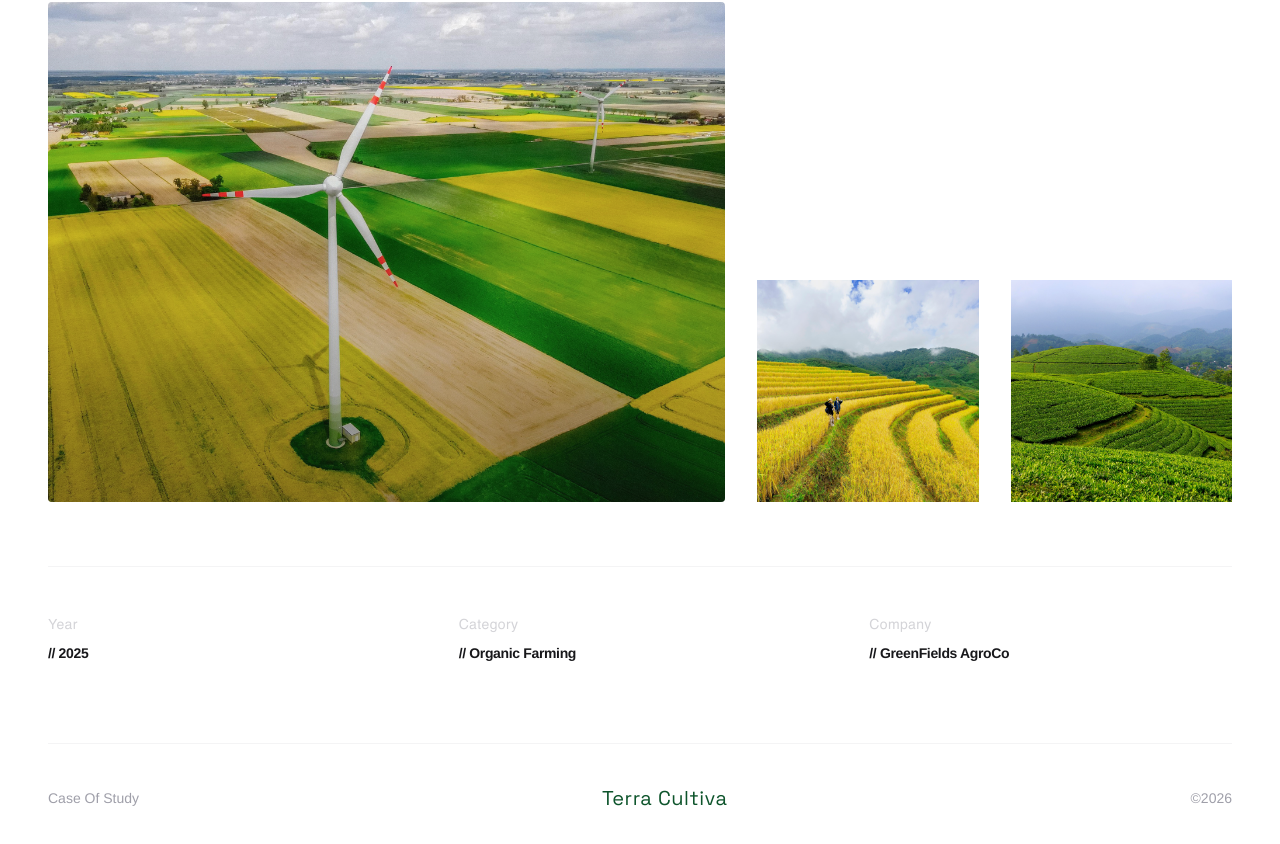
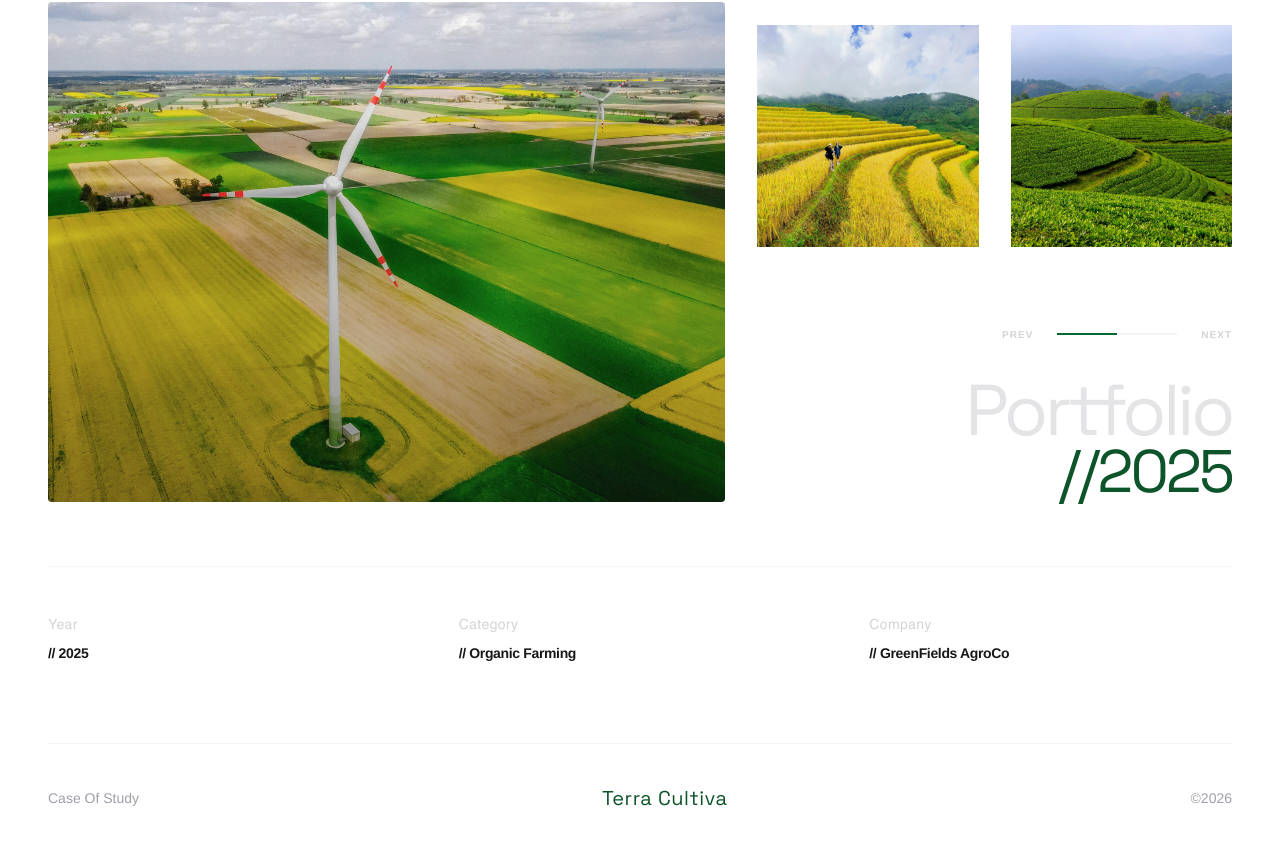
Before and after one commit to Jisap/Vite-Agency-TerraCultiva, a React (Vite) app: page / in a window 1280 px wide. Shown: the part 3534-4378 px from the top of the page. Built offline with nearby package versions, Linux system fonts and the light colour scheme; a web font is replaced by a local one.

Commit message:
feat: add CaseStudy section component with animated content, image grid, and metadata.

```diff
--- a/src/components/sections/CaseStudy.jsx
+++ b/src/components/sections/CaseStudy.jsx
@@ -117,6 +117,49 @@ const CaseStudy = () => {
                 </div>
               </motion.div>
             </div>
+
+            <motion.div
+              initial={{ opacity: 0, y: 20 }}
+              whileInView={{ opacity: 1, y: 0 }}
+              viewport={{ once: true }}
+              transition={{ duration: 1.2, delay: 0.6, ease: [0.16, 1, 0.3, 1] }}
+              className="flex items-center justify-end gap-6 mt-12"
+            >
+              <span className="text-[10px] font-black uppercase tracking-widest text-zinc-300">
+                Prev
+              </span>
+
+              <div className="flex-1 max-w-[120px] h-[2px] bg-zinc-100 relative overflow-hidden">
+                <motion.div
+                  initial={{ width: 0 }}
+                  whileInView={{ width: "50%" }}
+                  viewport={{ once: true }}
+                  transition={{ duration: 1.5, delay: 0.8, ease: [0.16, 1, 0.3, 1] }}
+                  className="absolute left-0 top-0 h-full bg-green-800"
+                />
+              </div>
+
+              <span className="text-[10px] font-black uppercase tracking-widest text-zinc-300">
+                Next
+              </span>
+            </motion.div>
+
+            <motion.div
+              initial={{ opacity: 0, y: 30 }}
+              whileInView={{ opacity: 1, y: 0 }}
+              viewport={{ once: true }}
+              transition={{ duration: 1.2, delay: 0.8, ease: [0.16, 1, 0.3, 1] }}
+              className="mt-auto text-right"
+            >
+              <h3 className="text-5xl md:text-7xl font-medium tracking-tighter text-zinc-200">
+                Portfolio
+              </h3>
+
+              <div className="text-4xl md:text-6xl font-medium tracking-tighter text-green-900 mt-[-4px] space-font">
+                //202
+                <Counter value={5} />
+              </div>
+            </motion.div>
           </div>
         </div>
 
```
